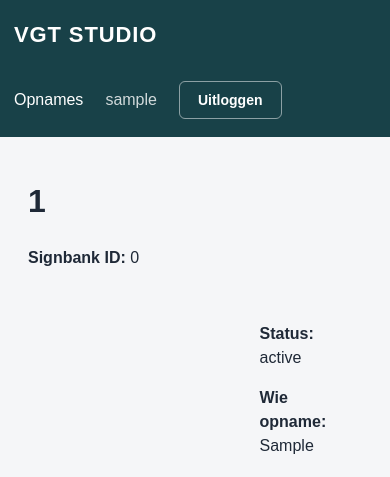
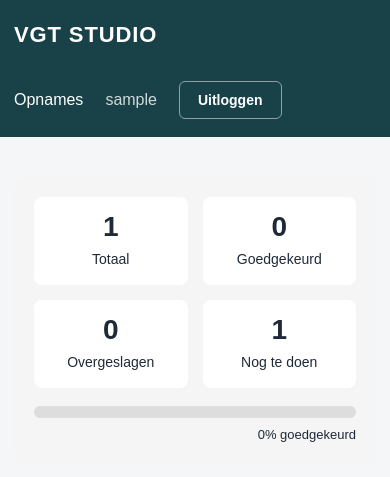
Before and after one commit to ThijsVGTC/vgt-studio, a Django app: page /opname/0/ in a window 390 px wide. Shown: the top 477 px of the page. Run offline with Django 5.2, Linux system fonts and the light colour scheme; a user stored in the database is signed in; tables that the repository leaves empty hold one stand-in row (values such as "Sample post").

Commit message:
recordings data details

```diff
--- a/recordings/static/recordings/css/style.css
+++ b/recordings/static/recordings/css/style.css
@@ -292,3 +292,62 @@ tr:hover td {
     padding: 20px;
     display: inline-block;
 }
+
+.recording-progress {
+    margin-bottom: 25px;
+    padding: 20px;
+    background: #f5f5f5;
+    border-radius: 10px;
+}
+
+.recording-stats {
+    display: grid;
+    grid-template-columns: repeat(4, 1fr);
+    gap: 15px;
+    margin-bottom: 18px;
+}
+
+.recording-stat {
+    padding: 15px;
+    background: white;
+    border-radius: 8px;
+    text-align: center;
+}
+
+.recording-stat strong {
+    display: block;
+    font-size: 28px;
+    line-height: 1.1;
+}
+
+.recording-stat span {
+    display: block;
+    margin-top: 6px;
+    font-size: 14px;
+}
+
+.progress-bar {
+    width: 100%;
+    height: 12px;
+    background: #ddd;
+    border-radius: 10px;
+    overflow: hidden;
+}
+
+.progress-bar-fill {
+    height: 100%;
+    background: #184148;
+    border-radius: 10px;
+}
+
+.progress-percentage {
+    margin-top: 7px;
+    font-size: 13px;
+    text-align: right;
+}
+
+@media (max-width: 700px) {
+    .recording-stats {
+        grid-template-columns: repeat(2, 1fr);
+    }
+}
--- a/recordings/templates/recordings/recording_detail.html
+++ b/recordings/templates/recordings/recording_detail.html
@@ -6,7 +6,36 @@ detail-pagina {{ item.gloss_id }}
 {% endblock %}
 
 {% block content %}
+<div class="recording-progress">
+    <div class="recording-stats">
+        <div class="recording-stat">
+            <strong>{{ total_count }}</strong>
+            <span>Totaal</span>
+        </div>
+        <div class="recording-stat">
+            <strong>{{ approved_count }}</strong>
+            <span>Goedgekeurd</span>
+        </div>
+        <div class="recording-stat">
+            <strong>{{ skipped_count }}</strong>
+            <span>Overgeslagen</span>
+        </div>
+        <div class="recording-stat">
+            <strong>{{ remaining_count }}</strong>
+            <span>Nog te doen</span>
+        </div>
+    </div>
 
+    <div class="progress-bar">
+        <div class="progress-bar-fill" style="width: {{ progress_percentage }}%;">
+        </div>
+    </div>
+
+    <div class="progress-percentage">
+        {{ progress_percentage }}% goedgekeurd
+    </div>
+
+</div>
 <div class="container">
     <h1>{{ item.gloss_id }}</h1>
     <p>
--- a/recordings/views.py
+++ b/recordings/views.py
@@ -10,6 +10,8 @@ from django.shortcuts import get_object_or_404, render, redirect
 from django.conf import settings
 from .models import RecordingItem, AppSettings
 from django.contrib.auth.decorators import login_required
+from django.db.models import Count, Q
+
 # Create your views here.
 
 @login_required
@@ -329,11 +331,37 @@ def recording_detail(request, signbank_id):
         RecordingItem,
         signbank_id=signbank_id
     )
+    stats = RecordingItem.objects.aggregate(
+                total=Count("id"),
+                approved=Count(
+                    "id",
+                    filter=Q(status__iexact="OPGENOMEN")
+                ),
+                skipped=Count(
+                    "id",
+                    filter=Q(status__in=["OVER-OPM", "OVER-AL_VIDEO"])
+                ),
+            )
+    total_count = stats["total"]
+    approved_count = stats["approved"]
+    skipped_count = stats["skipped"]
+    remaining_count = total_count - approved_count - skipped_count
+    progress_percentage = (
+        round((approved_count / total_count) * 100)
+        if total_count > 0
+        else 0
+    )
+
     return render(
         request,
         "recordings/recording_detail.html",
         {
             "item": item,
+            "total_count": total_count,
+            "approved_count": approved_count,
+            "skipped_count": skipped_count,
+            "remaining_count": remaining_count,
+            "progress_percentage": progress_percentage,
         }
     )
 
```
